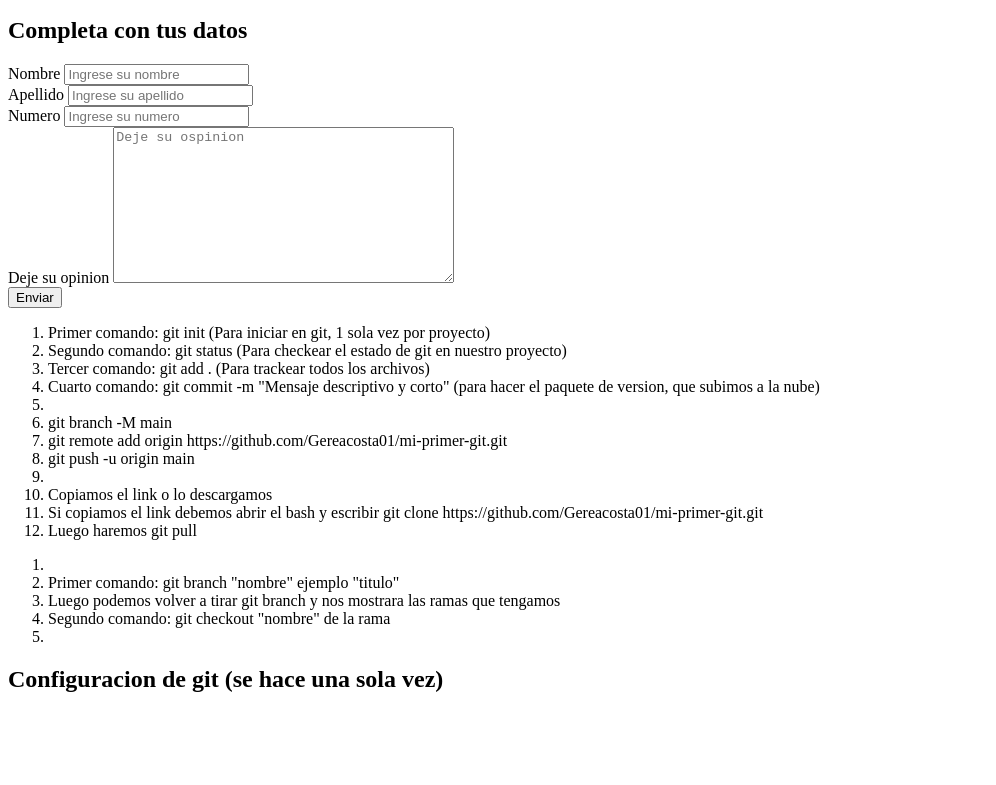
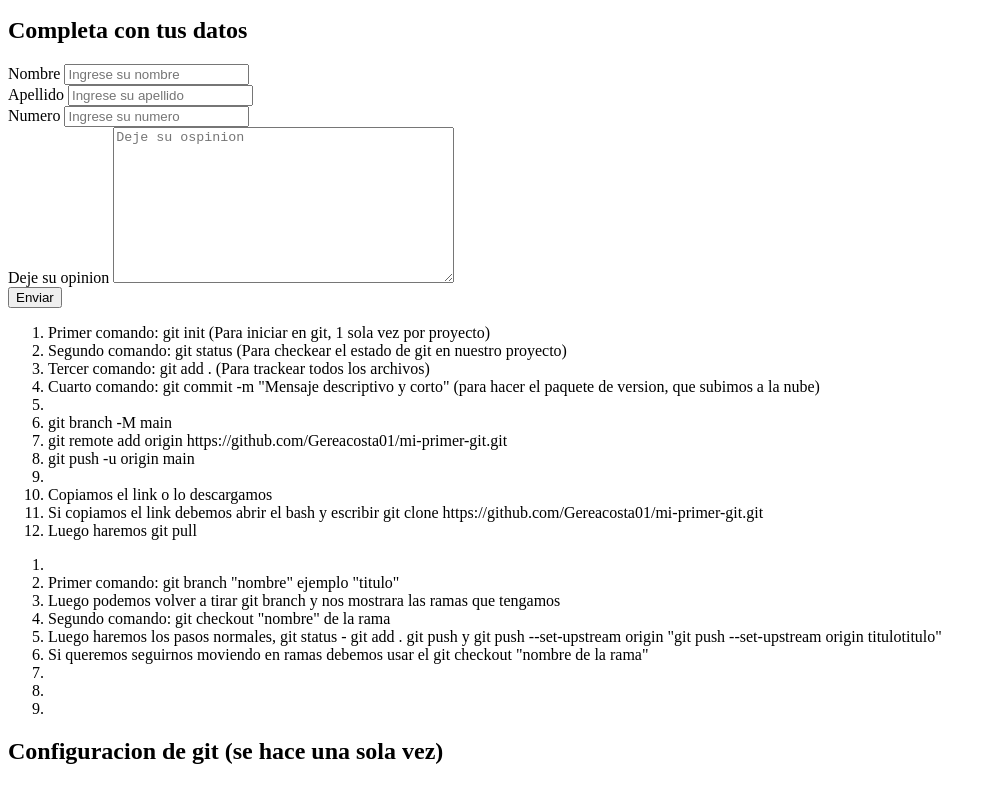
Before and after one commit to Gereacosta01/mi-primer-git, a plain HTML site: page index.html in a window 1280 px wide. Shown: the part 514-1299 px from the top of the page, without its empty margins (0-996 px from the left). Before the commit the page ends 1227 px from the top, so only its background shows below. Drawn offline with Linux system fonts and the light colour scheme.

Commit message:
nueva rama

```diff
--- a/index.html
+++ b/index.html
@@ -67,6 +67,10 @@
             <li>Primer comando: git branch "nombre" ejemplo "titulo"</li>
             <li>Luego podemos volver a tirar git branch y nos mostrara las ramas que tengamos</li>
             <li>Segundo comando: git checkout "nombre" de la rama</li>
+            <li>Luego haremos los pasos normales, git status - git add . git push y git push --set-upstream origin "git push --set-upstream origin titulotitulo"</li>
+            <li>Si queremos seguirnos moviendo en ramas debemos usar el git checkout "nombre de la rama"</li>
+            <li></li>
+            <li></li>
             <li></li>
         </ol>
     </div>
```
